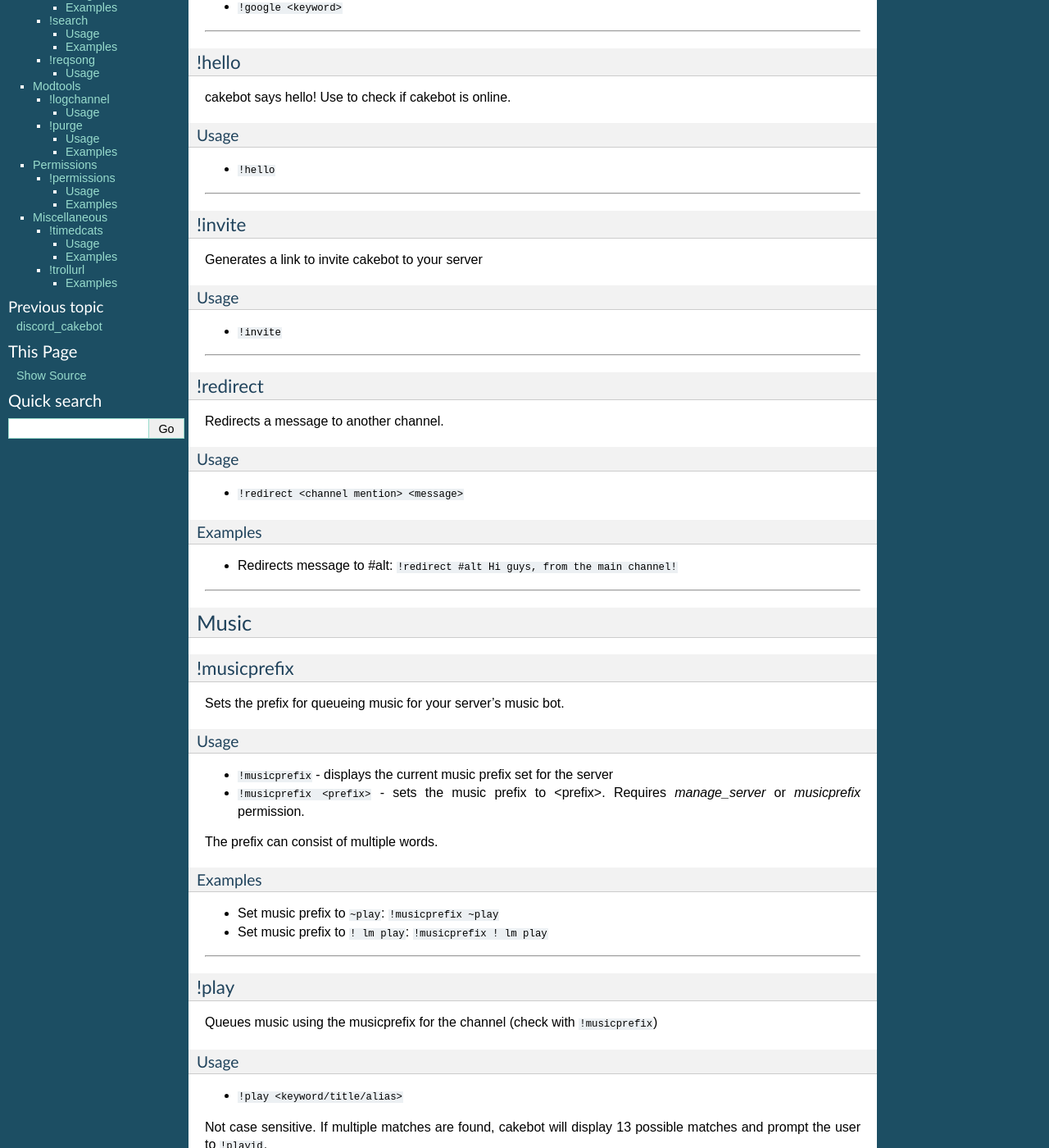
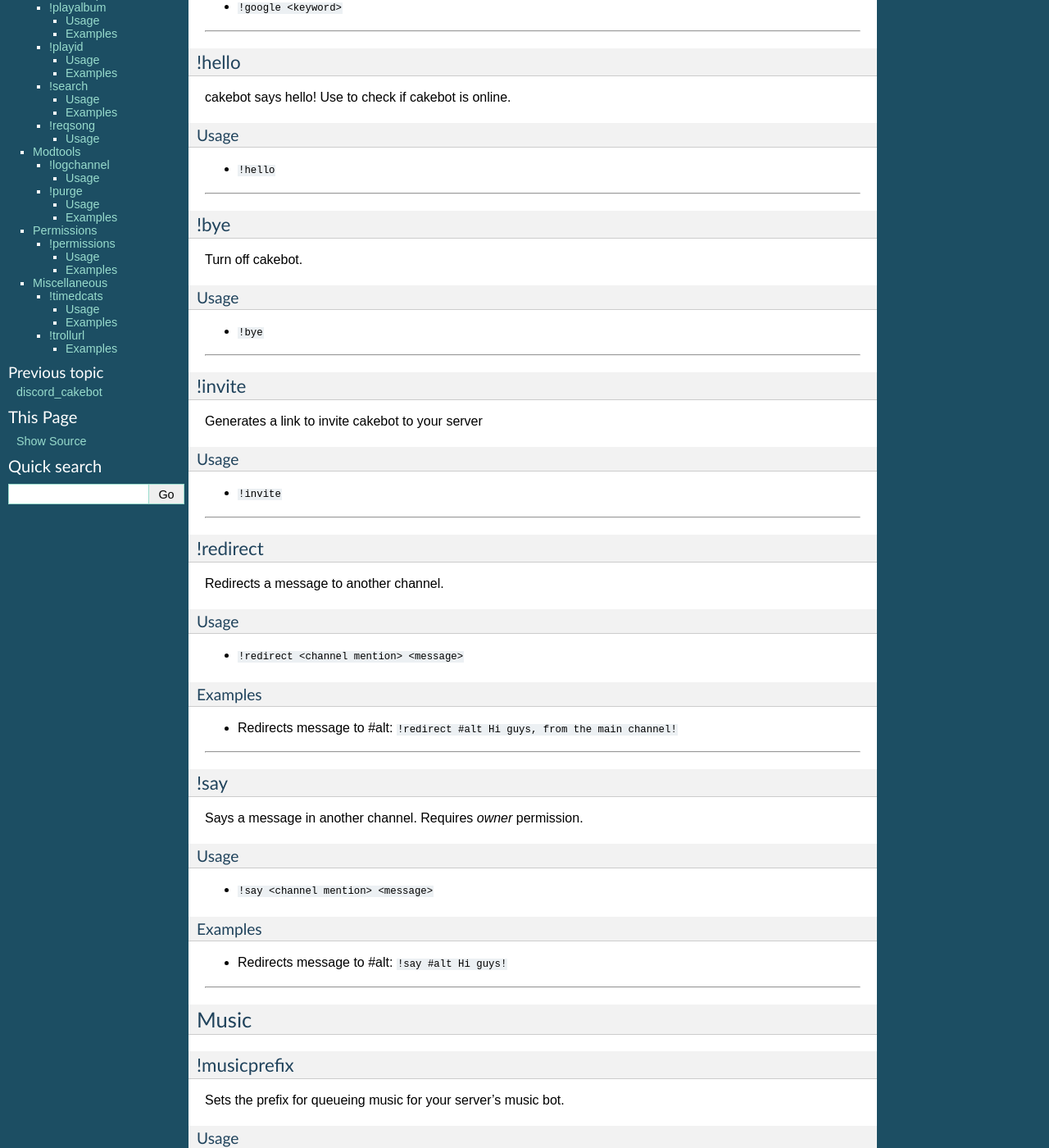
Before and after one commit to leagueofcake/discord_cakebot, a Sphinx documentation site: the page built from docs/source/command_list.rst, in a window 1280 px wide and 1400 px high, scrolled down 489 px. Shown: the whole window at 82% size. Built offline with Sphinx 7.4.7, drawn with Linux system fonts in a browser that asks for light colours; some of the changed text lies outside the part shown.

Commit message:
Add entries for undocumented commands

```diff
--- a/docs/source/command_list.rst
+++ b/docs/source/command_list.rst
@@ -34,6 +34,16 @@
 
 ------------------------------------------------------------------------------------------------------------------------
 
+!bye
+------
+Turn off cakebot.
+
+Usage
+"""""
+* ``!bye``
+
+------------------------------------------------------------------------------------------------------------------------
+
 !invite
 -------
 Generates a link to invite cakebot to your server
@@ -55,6 +65,20 @@
 Examples
 """"""""
 * Redirects message to #alt: ``!redirect #alt Hi guys, from the main channel!``
+
+------------------------------------------------------------------------------------------------------------------------
+
+!say
+---------
+Says a message in another channel. Requires *owner* permission.
+
+Usage
+"""""
+* ``!say <channel mention> <message>``
+
+Examples
+""""""""
+* Redirects message to #alt: ``!say #alt Hi guys!``
 
 ------------------------------------------------------------------------------------------------------------------------
 
--- a/docs/source/conf.py
+++ b/docs/source/conf.py
@@ -57,9 +57,9 @@
 # built documents.
 #
 # The short X.Y version.
-version = u'1.0.1'
+version = u'1.0.2'
 # The full version, including alpha/beta/rc tags.
-release = u'1.0.1'
+release = u'1.0.2'
 
 # The language for content autogenerated by Sphinx. Refer to documentation
 # for a list of supported languages.
```
